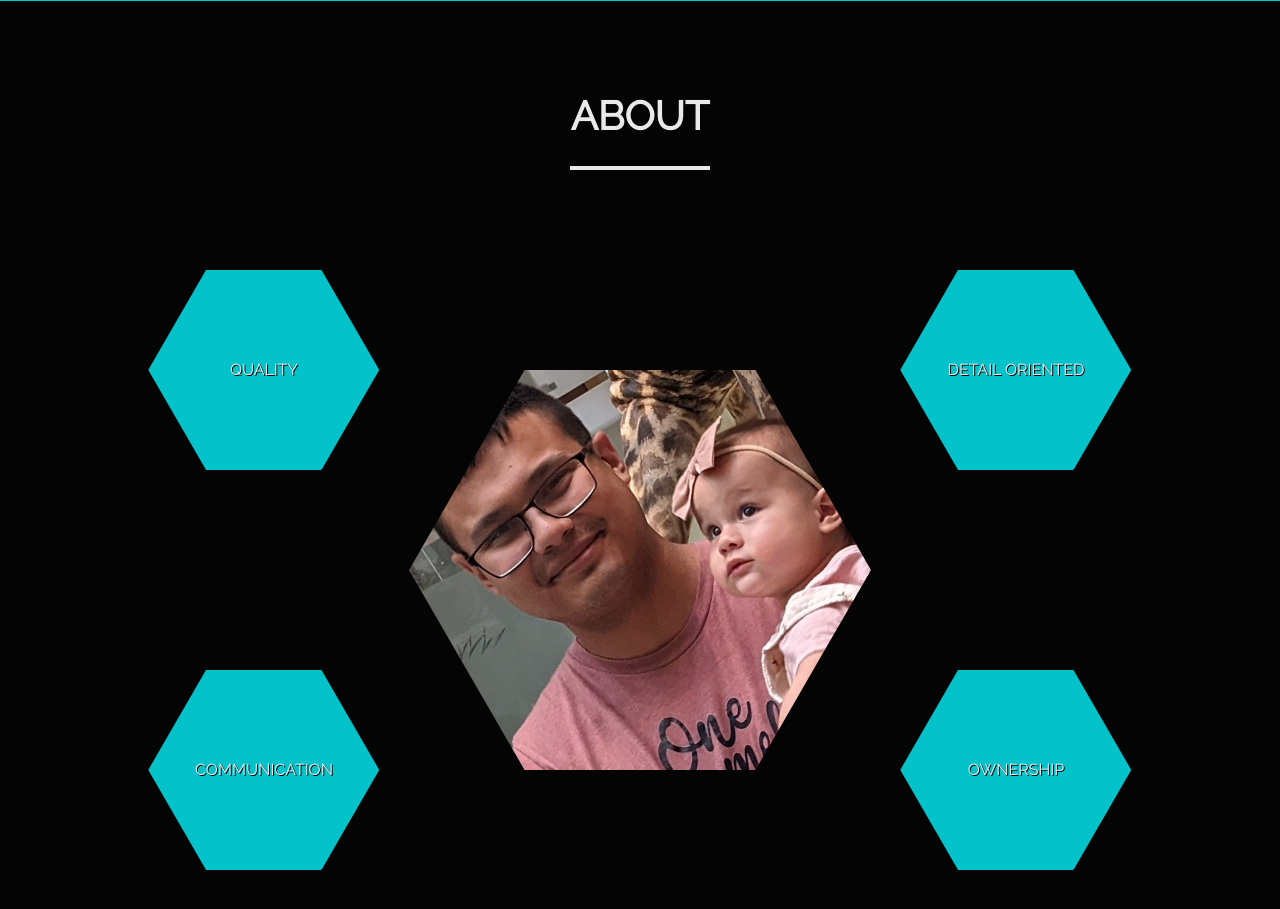
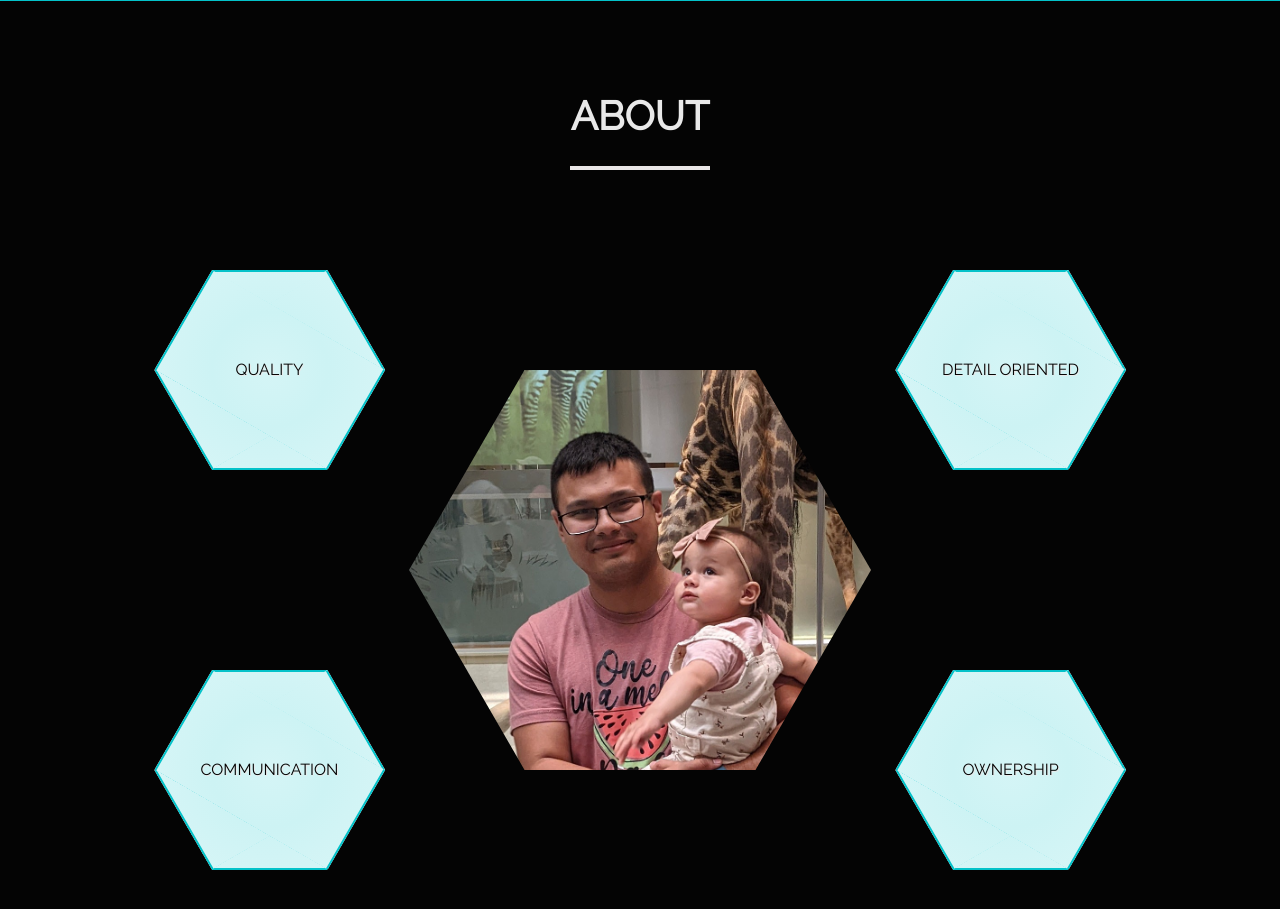
Before and after one commit to lcruz4/luiscruzgmu, a Next.js app: page / in a window 1280 px wide. Shown: the part 866-1775 px from the top of the page. Built offline with nearby package versions, Linux system fonts and the light colour scheme.

Commit message:
static hexagons finished

```diff
--- a/components/about/About.tsx
+++ b/components/about/About.tsx
@@ -1,21 +1,26 @@
 import { Theme } from "@emotion/react";
 import styled from "@emotion/styled";
 import FlexContainer from "../common/FlexContainer";
+import FlexItem from "../common/FlexItem";
 
+const PHOTOHEXHEIGHT = 400;
+
+// find longest point between hexagon points given a flat top hexagon of a given height
 const calcHexagonPointToPointWidth = height => {
   return height / Math.sin(1.0472)
 };
 
+// given the base of a flat top hexagon which is the widest width rectangle with full height
+// and a point being the left or right most point, this gives you the width betwen them.
 const calcHexagonPointToBaseWidth = height => {
   return (calcHexagonPointToPointWidth(height) - height) / 2;
 };
 
+// given the base of a flat top hexagon which is the widest width rectangle with full height
+// this gives you it's width
 const calcHexagonColumnWidth = height => {
   return height / 2 / Math.cos(0.523598776);
 };
-
-const StylishAbout = styled.h1`
-`;
 
 const Underline = styled.div`
   width: 140px;
@@ -29,24 +34,28 @@ const Underline = styled.div`
   animation: glow 1.5s infinite alternate;
 `;
 
+const RowContainer = styled(FlexContainer)(({ theme }) => `
+  @media screen and (min-width: ${theme.breakpoints.mobileMax}) and (max-width: ${theme.breakpoints.tabletMax}) {
+    width: 50%;
+  }
+`);
+
+const AboutItemContainer = styled.div`
+  display: flex;
+  justify-content: center;
+  align-items: center;
+  height: 200px;
+  width: ${calcHexagonPointToPointWidth(200)}px;
+  margin: 100px 90px;
+`;
+
 interface HexagonMixinProps {
   theme?: Theme;
   height?: number;
   background?: string;
 }
 
-const hexagonMixin = ({ theme, height, background }: HexagonMixinProps) => `
-  width: ${calcHexagonColumnWidth(height || 200)}px;
-  height: ${height || 200}px;
-  background: ${background || theme.colors.primary};
-`;
-
-const hexagonHelpersMixin = ({ theme, height, background }: HexagonMixinProps) => `
-  content: '';
-  position: absolute;
-  ${hexagonMixin({theme, height, background})}
-`;
-
+// spin animation
 const spinMixin = (from, to) => `
   @keyframes spin {
     from { transform: rotate(${from}deg); }
@@ -62,8 +71,23 @@ const SpinContainer = styled.div`
   ${spinMixin(0, 180)}
 `;
 
+// the hexagon base
+const hexagonColumnMixin = ({ theme, height, background }: HexagonMixinProps) => `
+  width: ${calcHexagonColumnWidth(height || 200)}px;
+  height: ${height || 200}px;
+  background: ${background || 'radial-gradient(circle at center, #D5F5F6, #CDF3F4, #D5F5F6)'};
+  box-shadow: inset 0px 2px #04c2c9, inset 0px -2px ${theme.colors.primary};
+`;
+
+// the angled rectangles which make the other edges of the hexagon using before and after
+const hexagonHelpersMixin = ({ theme, height, background }: HexagonMixinProps) => `
+  content: '';
+  position: absolute;
+  ${hexagonColumnMixin({theme, height, background})}
+`;
+
 const Hexagon = styled.div(({ theme }) => `
-  ${hexagonMixin({theme})}
+  ${hexagonColumnMixin({theme})}
 
   &::before {
     ${hexagonHelpersMixin({theme})}
@@ -76,50 +100,49 @@ const Hexagon = styled.div(({ theme }) => `
   }
 `);
 
-const AboutItem = styled.div(({ theme }) => `
-  display: flex;
-  justify-content: center;
-  align-items: center;
-  height: 200px;
-  margin: 100px;
-`);
-
 const AboutItemText = styled.div(({ theme }) => `
-  width: 200px;
-  color: ${theme.colors.white};
-  text-shadow: 1px 1px ${theme.colors.black};
+  width: ${calcHexagonPointToPointWidth(200)}px;
+  color: ${theme.colors.black};
+  text-shadow: 1px 1px ${theme.colors.white};
   text-align: center;
 `);
 
-const AboutItemsContainer = styled(FlexContainer)`
+// -200px vertical margin to nestle in with other hexagons
+const PhotoFrame = styled.div`
+  position: relative;
+  height: ${PHOTOHEXHEIGHT}px;
+  width: ${calcHexagonPointToPointWidth(PHOTOHEXHEIGHT)}px;
+  margin: -200px 0;
+  overflow: hidden;
 `;
 
-const Space = styled.div`
-  flex: 1 0;
+// overflow hidden used to mask photo
+const PhotoFrameHelper1 = styled.div`
+  position: absolute;
+  height: 800px;
+  top: -50%;
+  left: ${calcHexagonPointToBaseWidth(PHOTOHEXHEIGHT)}px;
+  overflow: hidden;
+  rotate: 30deg;
 `;
 
-const PhotoFrame = styled.div`
-  position: relative;
-  height: 400px;
-  width: ${calcHexagonPointToPointWidth(400)}px;
-  margin: -200px 0;
+// overflow hidden used to mask photo
+const PhotoFrameHelper2 = styled.div`
+  height: 800px;
+  width: ${PHOTOHEXHEIGHT}px;
   overflow: hidden;
+  rotate: -60deg;
+`;
 
-  div {
-    position: absolute;
-    height: 800px;
-    top: -50%;
-    left: ${calcHexagonPointToBaseWidth(400)}px;
-    overflow: hidden;
-    rotate: 30deg;
-    img {
-      height: 800px;
-      width: 400px;
-      object-fit: cover;
-      z-index: 2; ${/* may move */''}
-      rotate: -60deg;
-    }
-  }
+// rotate and positioning fields in order to correct positioning changed by photo mask containers
+const Photo = styled.img`
+  position: absolute;
+  top: 25%;
+  left: -${calcHexagonPointToBaseWidth(PHOTOHEXHEIGHT)}px;
+  height: ${PHOTOHEXHEIGHT}px;
+  width: ${calcHexagonPointToPointWidth(PHOTOHEXHEIGHT)}px;
+  object-fit: cover;
+  rotate: 30deg;
 `;
 
 export const About = () => {
@@ -127,33 +150,43 @@ export const About = () => {
     <FlexContainer flexDirection={'column'} alignItems='center' fullWidth>
       <h1>ABOUT</h1>
       <Underline />
-      <AboutItemsContainer fullWidth>
-        <AboutItem>
-          <SpinContainer><Hexagon /></SpinContainer>
+      <RowContainer fullWidth>
+        <AboutItemContainer>
+          <SpinContainer>
+            <Hexagon />
+          </SpinContainer>
           <AboutItemText>QUALITY</AboutItemText>
-        </AboutItem>
-        <Space></Space>
-        <AboutItem>
-          <SpinContainer><Hexagon /></SpinContainer>
+        </AboutItemContainer>
+        <FlexItem flex='1 0 0'/>
+        <AboutItemContainer>
+          <SpinContainer>
+            <Hexagon />
+          </SpinContainer>
           <AboutItemText>DETAIL ORIENTED</AboutItemText>
-        </AboutItem>
-      </AboutItemsContainer>
+        </AboutItemContainer>
+      </RowContainer>
       <PhotoFrame>
-        <div>
-          <img src='/images/profile.jpg'/>
-        </div>
+        <PhotoFrameHelper1>
+          <PhotoFrameHelper2>
+              <Photo src='/images/profile.jpg'/>
+          </PhotoFrameHelper2>
+        </PhotoFrameHelper1>
       </PhotoFrame>
-      <AboutItemsContainer fullWidth>
-        <AboutItem>
-          <SpinContainer><Hexagon /></SpinContainer>
+      <RowContainer fullWidth>
+        <AboutItemContainer>
+          <SpinContainer>
+            <Hexagon />
+          </SpinContainer>
           <AboutItemText>COMMUNICATION</AboutItemText>
-        </AboutItem>
-        <Space></Space>
-        <AboutItem>
-          <SpinContainer><Hexagon /></SpinContainer>
+        </AboutItemContainer>
+        <FlexItem flex='1 0 0'/>
+        <AboutItemContainer>
+          <SpinContainer>
+            <Hexagon />
+          </SpinContainer>
           <AboutItemText>OWNERSHIP</AboutItemText>
-        </AboutItem>
-      </AboutItemsContainer>
+        </AboutItemContainer>
+      </RowContainer>
     </FlexContainer>
   )
 };
--- a/components/common/FlexContainer.tsx
+++ b/components/common/FlexContainer.tsx
@@ -1,6 +1,4 @@
 import { PropsWithChildren } from 'react';
-import clsx from 'clsx';
-import styles from './FlexContainer.module.scss';
 import styled from '@emotion/styled';
 
 interface FlexContainerProps extends PropsWithChildren {
--- /dev/null
+++ b/components/common/FlexItem.tsx
@@ -0,0 +1,23 @@
+import styled from '@emotion/styled';
+
+interface FlexItemProps {
+  className?: string;
+  flex?: string;
+}
+
+const StylishFlexConatiner = styled.div<FlexItemProps>`
+  ${({
+    flex
+  }) => {
+    let style = '';
+
+    flex && (style += `flex: ${flex};`);
+    return style;
+  }}
+`;
+
+export const FlexItem = ({className, ...styleProps}: FlexItemProps) => {
+  return <StylishFlexConatiner className={className} {...styleProps} />
+};
+
+export default FlexItem;
--- a/package.json
+++ b/package.json
@@ -13,7 +13,6 @@
     "@types/node": "^18.7.18",
     "@types/react": "^18.0.20",
     "@types/react-dom": "^18.0.6",
-    "clsx": "^1.2.1",
     "next": "latest",
     "react": "17.0.2",
     "react-dom": "17.0.2",
```
Also changed, not shown: 2 other files (tests, documents, lock files or other folders).
